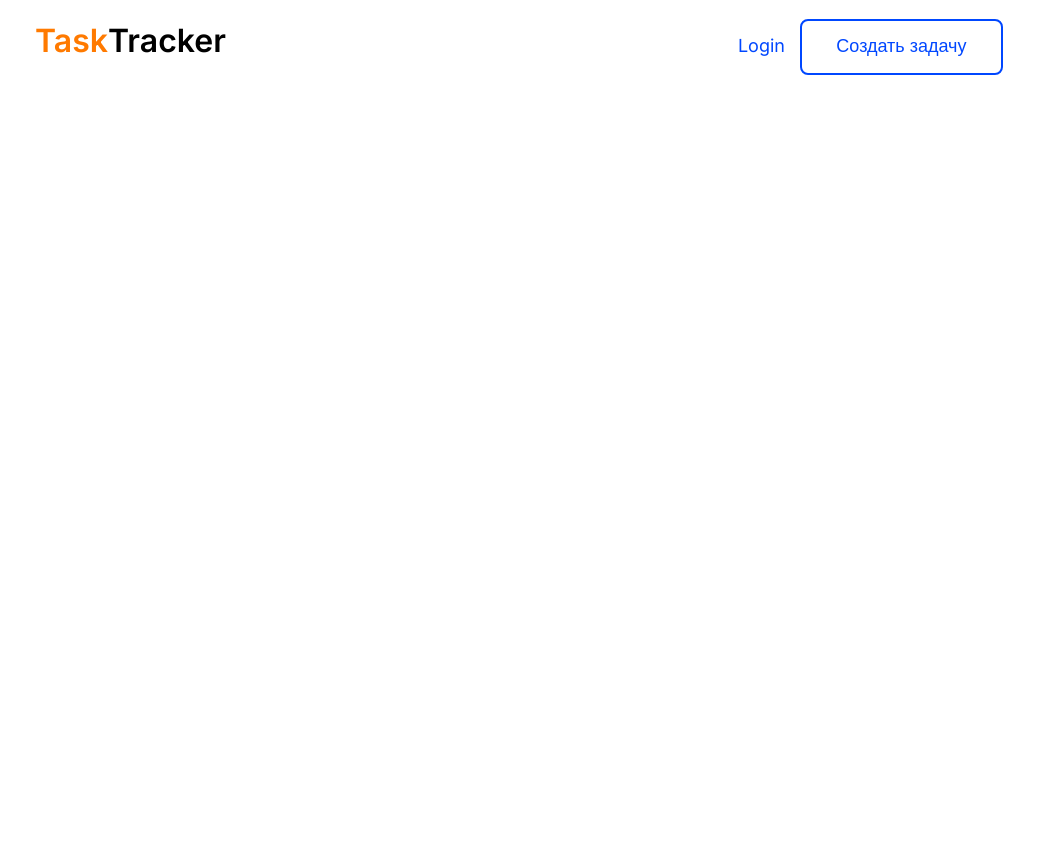
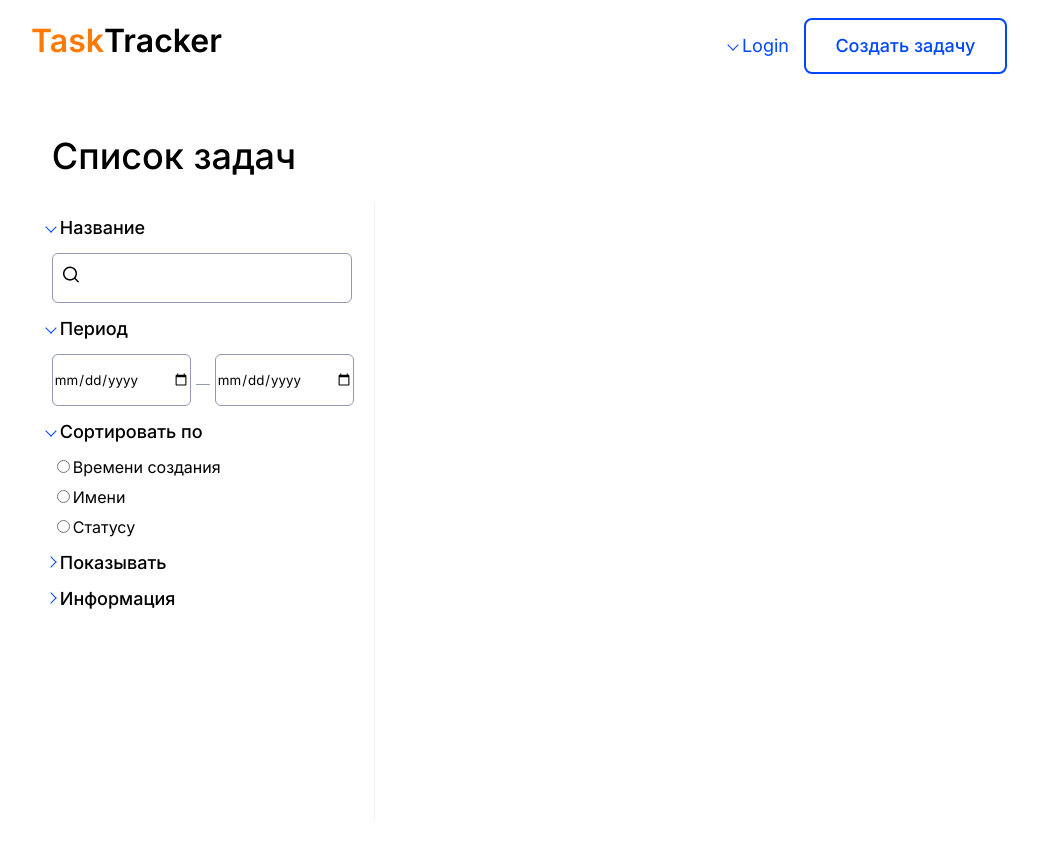
Before and after one commit to KLdevelop/task_tracker_cpt, a React (Create React App) app in the folder task_tracker/: page / in a window 1280 px wide. Shown: the top 858 px of the page, without its empty margins (121-1159 px from the left). Before the commit the page ends 800 px from the top, so only its background shows below. Built offline with nearby package versions, Linux system fonts and the light colour scheme.

Commit message:
added filter panel

```diff
--- a/task_tracker/src/pages/todo_list/todo_list.jsx
+++ b/task_tracker/src/pages/todo_list/todo_list.jsx
@@ -7,9 +7,85 @@ class TodoListPage extends Component {
             <div className="todoPage">
                 <header>
                     <h1>Task<span>Tracker</span></h1>
-                    <h2>Login</h2>
+                    <h2>
+                        <>
+                            <div className="sArrow"/>
+                            Login
+                        </>
+                    </h2>
                     <button className="bttn">Создать задачу</button>
                 </header>
+                <h1 className="todoH">Список задач</h1>
+                <div className="mainCont">
+                    <div className="leftFilt">
+                        <div className="titleFilt">
+                            <h2>
+                                <>
+                                    <div className="sArrow"/>
+                                    Название
+                                </>
+                            </h2>
+                            <div className="titleInp">
+                                <div className="loupe"/>
+                                <input/>
+                            </div>
+                        </div>
+                        <div className="periodFilt">
+                            <h2>
+                                <>
+                                    <div className="sArrow"/>
+                                    Период
+                                </>
+                            </h2>
+                            <div className="perInp">
+                                <input type="date"/>
+                            </div>
+                            <div className="horLine"/>
+                            <div className="perInp">
+                                <input type="date"/>
+                            </div>
+                        </div>
+                        <div className="sortFilt">
+                            <h2>
+                                <>
+                                    <div className="sArrow"/>
+                                    Сортировать по
+                                </>
+                            </h2>
+                            <div className="radioSort">
+                                <div>
+                                    <input id="createTimeF" type="radio" name="sort" value="createtime"/>
+                                    <label htmlFor="createTimeF">Времени создания</label>
+                                </div>
+                                <div>
+                                    <input id="nameF" type="radio" name="sort" value="name"/>
+                                    <label htmlFor="nameF">Имени</label>
+                                </div>
+                                <div>
+                                    <input id="statusF" type="radio" name="sort" value="status"/>
+                                    <label htmlFor="statusF">Статусу</label>
+                                </div>
+                            </div>
+                        </div>
+                        <div className="showFilt">
+                            <h2>
+                                <>
+                                    <div className="sArrow"/>
+                                    Показывать
+                                </>
+                            </h2>
+                        </div>
+                        <div className="infoFilt">
+                            <h2>
+                                <>
+                                    <div className="sArrow"/>
+                                    Информация
+                                </>
+                            </h2>
+                        </div>
+                    </div>
+                    <div className="vertLine"/>
+                </div>
             </div>
         );
     }
--- a/task_tracker/src/pages/todo_list/todo_list.scss
+++ b/task_tracker/src/pages/todo_list/todo_list.scss
@@ -1,20 +1,36 @@
 @import url('https://fonts.googleapis.com/css2?family=Inter:wght@400;500;600&display=swap');
 
 $ff: Inter;
+$arState: -1;
 
 button {
     cursor: pointer;
+}
+
+* {
     outline: none !important;
 }
 
 .todoPage{
-    font-family: $ff;
+    * {
+        font-family: $ff;
+    }
     .bttn:hover{
         box-shadow: 0 1px 4px rgba(0, 0, 0, 0.2);
     }
     .bttn:active {
         box-shadow: inset 0 1px 3px rgba(0, 0, 0, 0.2);
         background-color: rgba(0, 0, 0, 0.02);
+    }
+    .sArrow {
+        width: 7px;
+        height: 7px;
+        border-top: 1.5px solid #0047FF;
+        border-right: 1.5px solid #0047FF;
+        margin-left: -5px;
+        margin-right: 5px;
+        margin-bottom: 3px;
+        display: inline-block;
     }
     header {
         text-align: center;
@@ -37,6 +53,9 @@ button {
             font-weight: normal;
             font-size: 18px;
             color: #0047FF;
+            .sArrow {
+                transform: rotate(135deg);
+            }
         }
         button {
             background: white;
@@ -49,5 +68,110 @@ button {
             font-weight: 500;
             font-size: 18px;
         }
+
+    }
+    .todoH {
+        font-weight: 500;
+        font-size: 36px;
+        margin-left: 13.5%;
+    }
+    .mainCont{
+        margin-bottom: 100px;
+        margin-left: 13.5%;
+        h2 {
+            font-weight: 500;
+            font-size: 18px;
+        }
+        display: flex;
+        flex-direction: row;
+        .leftFilt {
+            margin-right: 15px;
+            .titleFilt {
+                .sArrow {
+                    transform: rotate(135deg);
+                }
+                .titleInp {
+                    width: 300px;
+                    height: 50px;
+                    border: 1px solid #9299B0;
+                    box-sizing: border-box;
+                    border-radius: 6px;
+                    * {
+                        display: inline-block;
+                        margin-top: 12px;
+                    }
+                    .loupe {
+                        width: 16px;
+                        height: 17px;
+                        background: url("../../icons/loupe.png") center no-repeat;
+                        background-size: cover;
+                        margin-left: 10px;
+                        margin-right: 10px;
+                    }
+                    input{
+                        height: 18px;
+                        font-weight: normal;
+                        font-size: 16px;
+                        width: 248px;
+                        border: unset;
+                    }
+                }
+            }
+            .periodFilt {
+                .sArrow {
+                    transform: rotate(135deg);
+                }
+                .perInp {
+                    display: inline-block;
+                    margin-right: 5px;
+                }
+
+                input {
+                    width: 136px;
+                    height: 50px;
+                    border: 1px solid #9299B0;
+                    border-radius: 6px;
+                    display: inline-block;
+                }
+                .horLine{
+                    display: inline-block;
+                    width: 14px;
+                    height: 1px;
+                    background: #9299B0;
+                    border-radius: 1px;
+                    margin-right: 5px;
+                }
+            }
+            .sortFilt {
+                .sArrow {
+                    transform: rotate(135deg);
+                }
+                .radioSort {
+                    div {
+                        margin-bottom: 10px;
+                    }
+                    label {
+                        font-weight: normal;
+                        font-size: 16px;
+                    }
+                }
+            }
+            .showFilt {
+                .sArrow {
+                    transform: rotate(45deg);
+                }
+            }
+            .infoFilt {
+                .sArrow {
+                    transform: rotate(45deg);
+                }
+            }
+        }
+        .vertLine {
+            width: 1px;
+            height: 618px;
+            background: #F0F0F0;
+            border-radius: 1px;
+        }
     }
 }
```
Also changed, not shown: task_tracker/src/icons/loupe.png (added).
